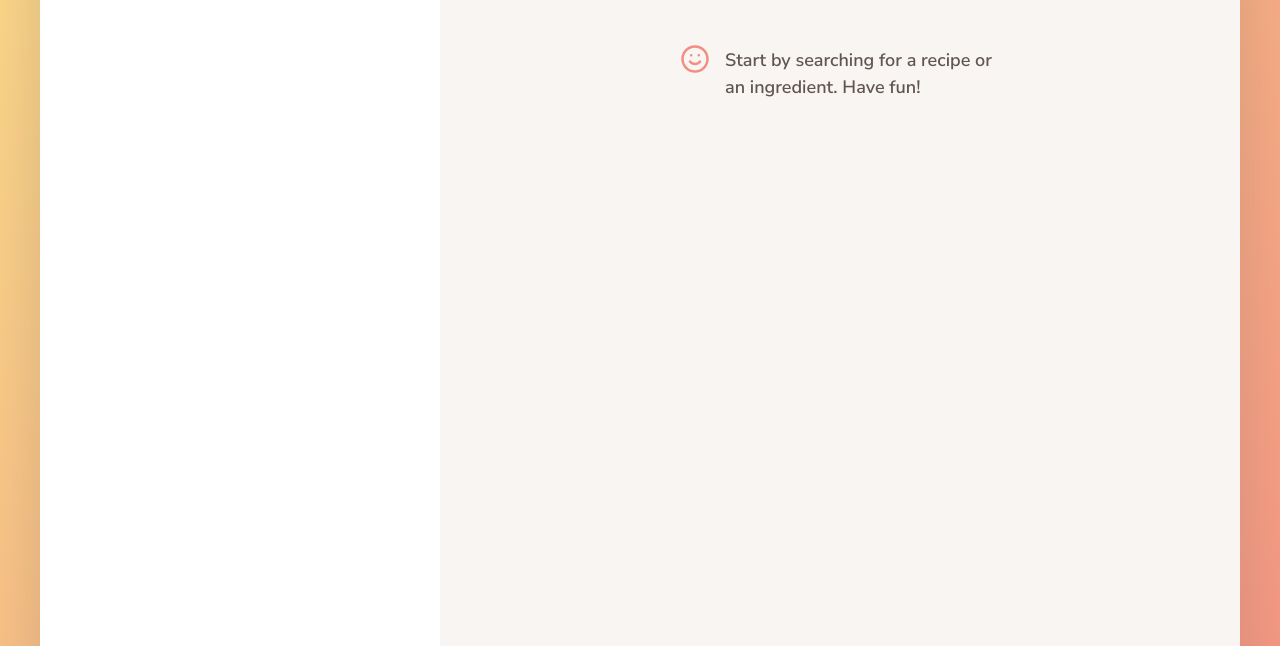
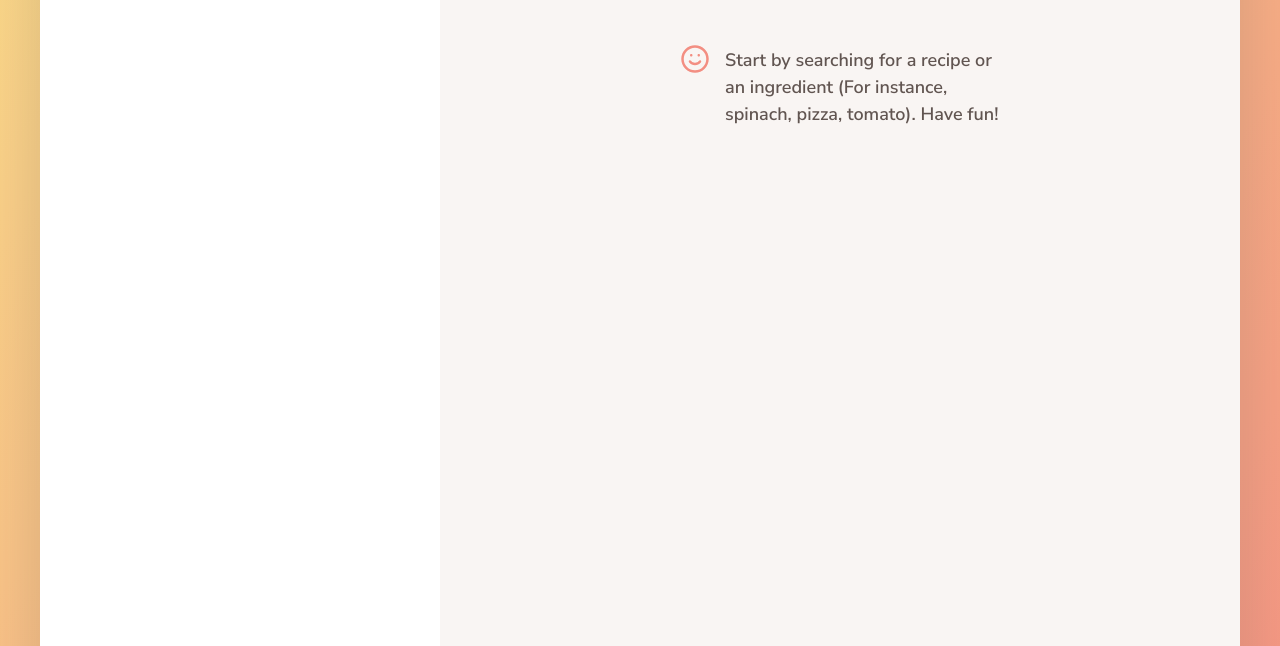
Before and after one commit to ritaog/forkify-recipes, a website built with Parcel: page index.html in a window 1280 px wide. Shown: the part 154-800 px from the top of the page. Built offline with nearby package versions, Linux system fonts and the light colour scheme.

Commit message:
Updates user instructions

```diff
--- a/index.html
+++ b/index.html
@@ -131,7 +131,10 @@
               <use href="src/img/icons.svg#icon-smile"></use>
             </svg>
           </div>
-          <p>Start by searching for a recipe or an ingredient. Have fun!</p>
+          <p>
+            Start by searching for a recipe or an ingredient (For instance,
+            spinach, pizza, tomato). Have fun!
+          </p>
         </div>
 
         <!-- <div class="spinner">
```
